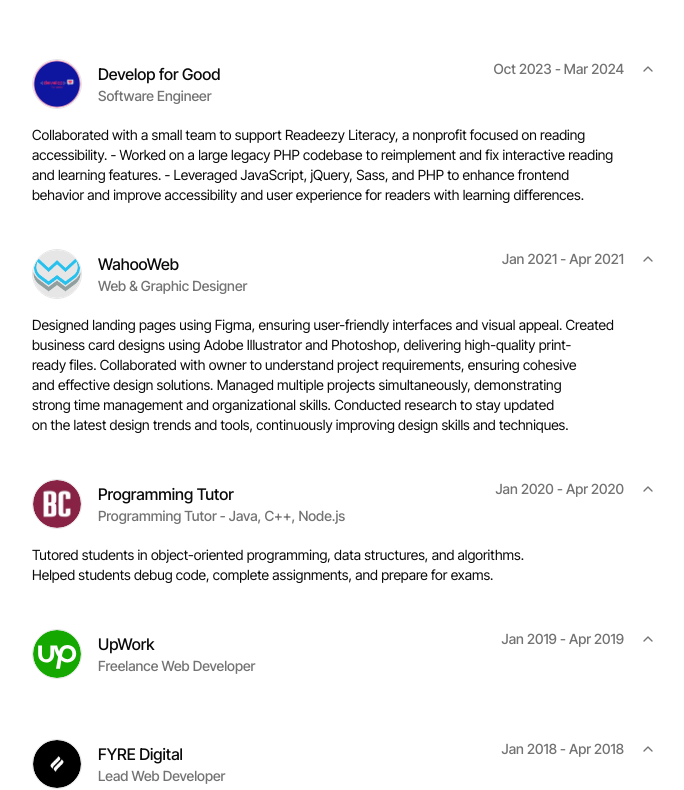
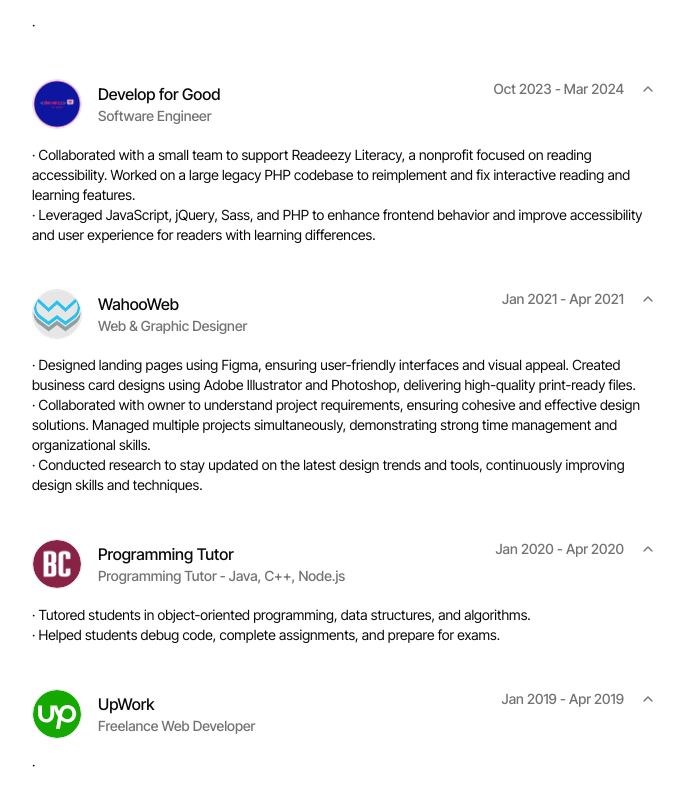
Before and after one commit to mister-fix/stephenwm-com, a Next.js app: page / in a window 1280 px wide. Shown: the part 553-1343 px from the top of the page, without its empty margins (296-980 px from the left). Built offline with nearby package versions, Linux system fonts and the light colour scheme.

Commit message:
chore: fix description rendering, update props for motion elements

```diff
--- a/src/components/magicui/blur-fade-text.tsx
+++ b/src/components/magicui/blur-fade-text.tsx
@@ -45,7 +45,7 @@ export const BlurFadeText = ({
 							exit="hidden"
 							variants={combinedVariants}
 							transition={{
-								yoyo: Infinity,
+								repeat: Infinity,
 								delay: delay + i * characterDelay,
 								ease: 'easeOut',
 							}}
@@ -69,7 +69,7 @@ export const BlurFadeText = ({
 					exit="hidden"
 					variants={combinedVariants}
 					transition={{
-						yoyo: Infinity,
+						repeat: Infinity,
 						delay,
 						ease: 'easeOut',
 					}}
--- a/src/components/resume-card.tsx
+++ b/src/components/resume-card.tsx
@@ -74,8 +74,16 @@ export const ResumeCard = ({
 						</div>
 					</div>
 				</AccordionTrigger>
-				<AccordionContent className="flex flex-col gap-4 text-balance">
-					<p>{description}</p>
+				<AccordionContent className="flex flex-col gap-4">
+					<ul className="!list-disc space-x-2">
+						{description && description?.length > 0 ?
+							description?.map((desc, index) => (
+								<li key={index} className=" w-full">
+									&middot; {desc}
+								</li>
+							))
+						:	null}
+					</ul>
 				</AccordionContent>
 			</AccordionItem>
 		</Accordion>
--- a/src/data/resume.tsx
+++ b/src/data/resume.tsx
@@ -95,7 +95,8 @@ export const DATA = {
 			start: 'Oct 2023',
 			end: 'Mar 2024',
 			description: [
-				'Collaborated with a small team to support Readeezy Literacy, a nonprofit focused on reading accessibility. - Worked on a large legacy PHP codebase to reimplement and fix interactive reading and learning features. - Leveraged JavaScript, jQuery, Sass, and PHP to enhance frontend behavior and improve accessibility and user experience for readers with learning differences.',
+				'Collaborated with a small team to support Readeezy Literacy, a nonprofit focused on reading accessibility. Worked on a large legacy PHP codebase to reimplement and fix interactive reading and learning features.',
+				'Leveraged JavaScript, jQuery, Sass, and PHP to enhance frontend behavior and improve accessibility and user experience for readers with learning differences.',
 			],
 		},
 		{
@@ -107,8 +108,11 @@ export const DATA = {
 			logoUrl: '/companies/wahoo.png',
 			start: 'Jan 2021',
 			end: 'Apr 2021',
-			description:
-				'Designed landing pages using Figma, ensuring user-friendly interfaces and visual appeal. Created business card designs using Adobe Illustrator and Photoshop, delivering high-quality print-ready files. Collaborated with owner to understand project requirements, ensuring cohesive and effective design solutions. Managed multiple projects simultaneously, demonstrating strong time management and organizational skills. Conducted research to stay updated on the latest design trends and tools, continuously improving design skills and techniques.',
+			description: [
+				'Designed landing pages using Figma, ensuring user-friendly interfaces and visual appeal. Created business card designs using Adobe Illustrator and Photoshop, delivering high-quality print-ready files.',
+				'Collaborated with owner to understand project requirements, ensuring cohesive and effective design solutions. Managed multiple projects simultaneously, demonstrating strong time management and organizational skills.',
+				'Conducted research to stay updated on the latest design trends and tools, continuously improving design skills and techniques.',
+			],
 		},
 		{
 			company: 'Programming Tutor',
@@ -119,8 +123,10 @@ export const DATA = {
 			logoUrl: '/companies/cunybkc.png',
 			start: 'Jan 2020',
 			end: 'Apr 2020',
-			description:
-				'Tutored students in object-oriented programming, data structures, and algorithms. Helped students debug code, complete assignments, and prepare for exams.',
+			description: [
+				'Tutored students in object-oriented programming, data structures, and algorithms.',
+				'Helped students debug code, complete assignments, and prepare for exams.',
+			],
 		},
 		{
 			company: 'UpWork',
@@ -131,7 +137,7 @@ export const DATA = {
 			logoUrl: '/companies/upwork-square.svg',
 			start: 'Jan 2019',
 			end: 'Apr 2019',
-			description: '',
+			description: [''],
 		},
 		{
 			company: 'FYRE Digital',
@@ -142,8 +148,9 @@ export const DATA = {
 			logoUrl: '/companies/fyre.png',
 			start: 'Jan 2018',
 			end: 'Apr 2018',
-			description:
+			description: [
 				'Worked with clients to design, wireframe, prototype, and build websites using various tools like WordPress, HTML, CSS, and more. Managed web design projects from beginning to delivery.',
+			],
 		},
 		{
 			company: 'Novus Talent Acquisition',
@@ -154,8 +161,9 @@ export const DATA = {
 			logoUrl: '/companies/novus.png',
 			start: 'Jan 2019',
 			end: 'Jun 2019',
-			description:
+			description: [
 				'Contracted to design and develop a high-impact landing page that captured the brand identity and value proposition. Responsible for the full creative and technical execution of the project using Figma and Webflow.',
+			],
 		},
 		{
 			company: 'Vanguard-Byte',
@@ -166,8 +174,10 @@ export const DATA = {
 			logoUrl: '/companies/vanguardbyte.png',
 			start: 'Jan 2018',
 			end: 'Aug 2018',
-			description:
-				'Led end-to-end design processes from discovery and wire-framing to prototyping and final UI execution. Conducted research, usability and accessibility testing, and competitive analysis to steer design decisions. Collaborated with product team and stakeholders to align business goals with user needs. Delivered several successful client-facing digital experiences in sectors including tech, e-commerce, and non-profits.',
+			description: [
+				'Led end-to-end design processes from discovery and wire-framing to prototyping and final UI execution. Conducted research, usability and accessibility testing, and competitive analysis to steer design decisions.',
+				'Collaborated with product team and stakeholders to align business goals with user needs. Delivered several successful client-facing digital experiences in sectors including tech, e-commerce, and non-profits.',
+			],
 		},
 		{
 			company: 'Baruch College Campus High School',
@@ -178,8 +188,9 @@ export const DATA = {
 			logoUrl: '/companies/bcchs.png',
 			start: 'Sep 2016',
 			end: 'Jun 2017',
-			description:
+			description: [
 				'Maintaining and troubleshooting issues related to software and hardware. Provided support for installing and fixing printers, projectors, and computer products. Helped students and staff to install and manage devices.',
+			],
 		},
 	],
 	education: [
```
